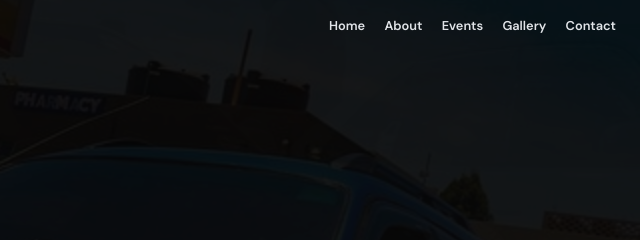
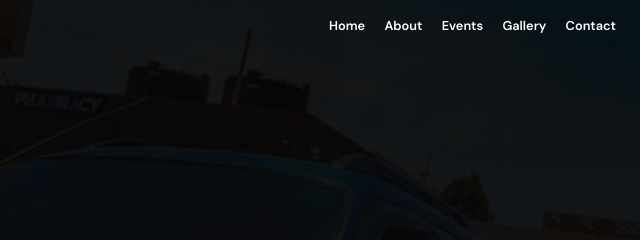
Before and after one commit to mulurebrenda/Corolla-Nation-Website, a plain HTML site: page index.html in a window 1280 px wide. Shown: the top 240 px of the page, 640-1280 px from the left. Drawn offline with nearby package versions, Linux system fonts and the light colour scheme; a web font is replaced by a local one.

Commit message:
updated the color of the nav bar links to make them more visible

```diff
--- a/src/style.css
+++ b/src/style.css
@@ -95,7 +95,7 @@ ul.navbar-links {
   gap: 1.2em;
 }
 ul.navbar-links li a {
-  color: var(--background-color);
+  color: #fff;
   font-family: var(--body-font);
   font-size: 0.8em;
   font-weight: 600;
```
